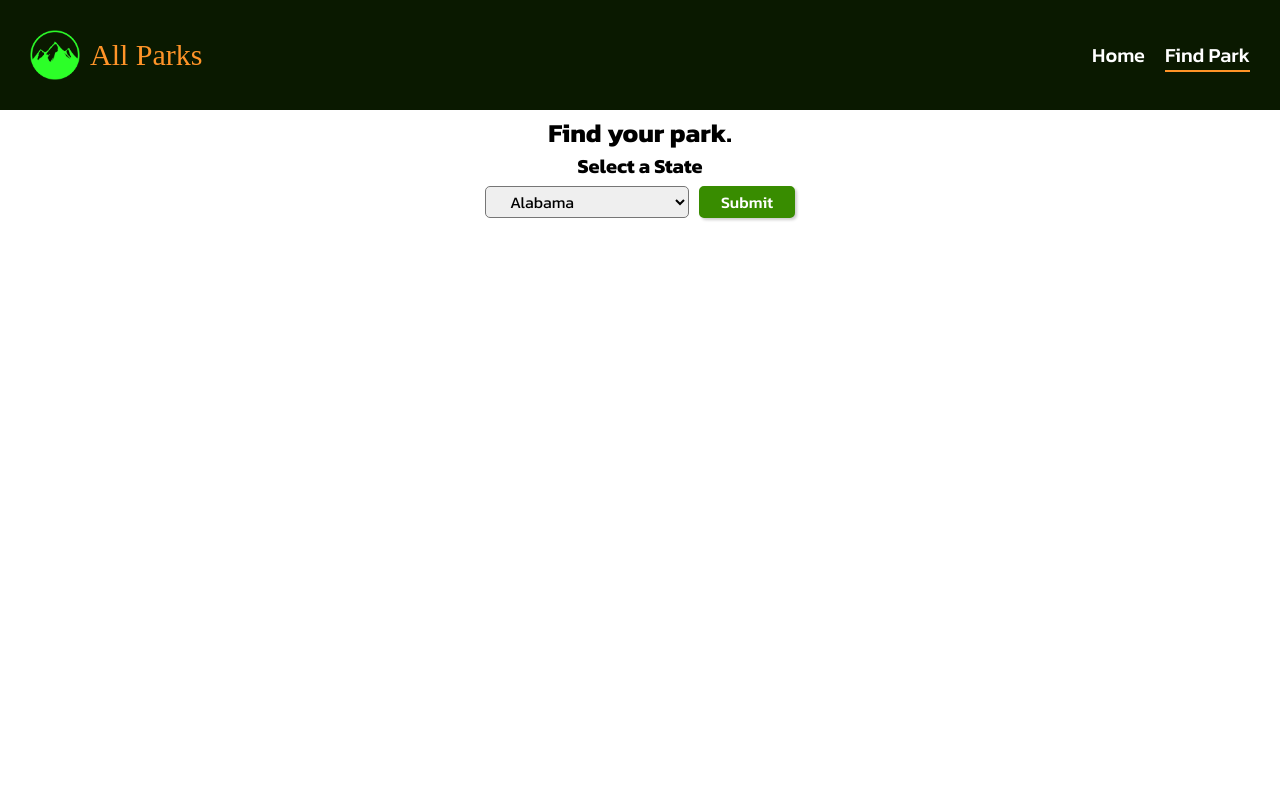
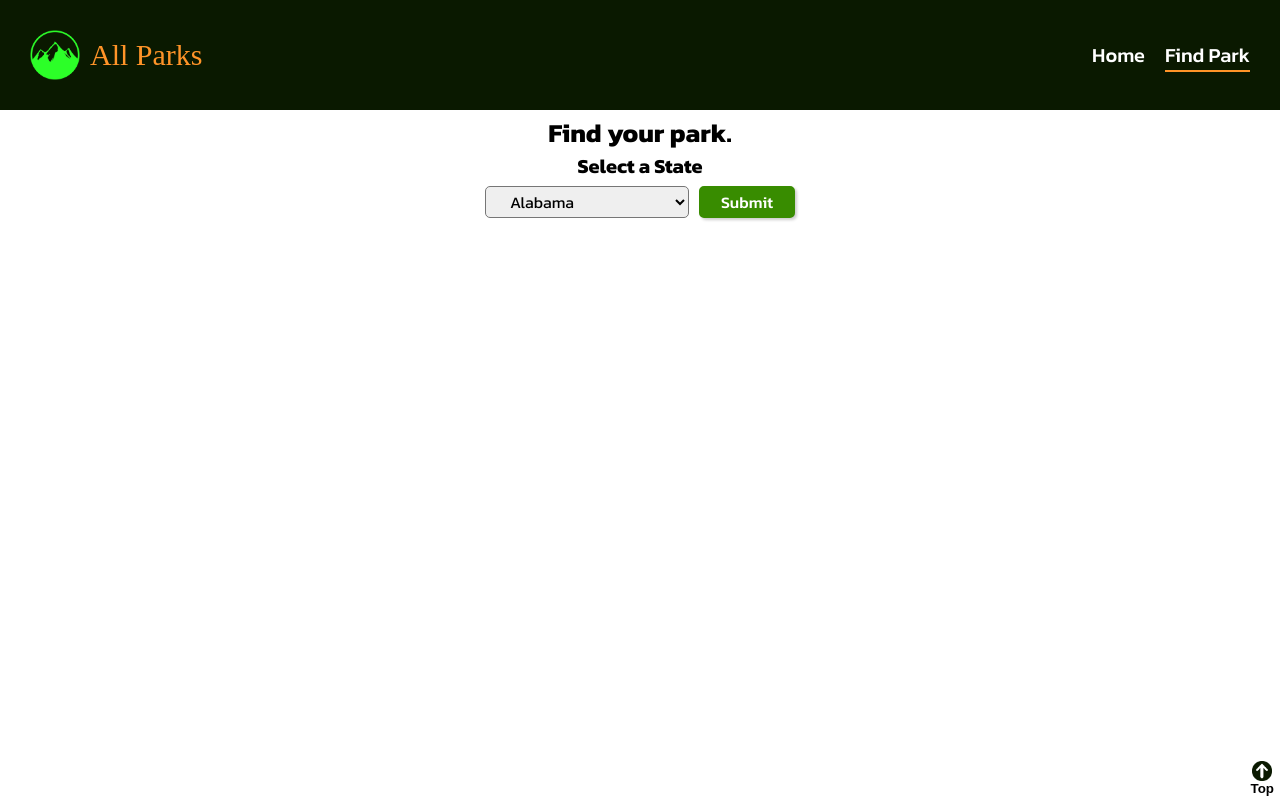
Before and after one commit to bjwalters93/national-parks-app, a React (Create React App) app: page /find_park in a window 1280 px wide. Built offline with nearby package versions, Linux system fonts and the light colour scheme; a web font is replaced by a local one.

Commit message:
finished people page

```diff
--- a/src/routes/FindPark.tsx
+++ b/src/routes/FindPark.tsx
@@ -4,6 +4,7 @@ import { stateCodes } from "../utilityData";
 import { useLoaderData, Link, Form } from "react-router-dom";
 import LazyLoad from "react-lazy-load";
 import ImageError from "../images/ImageError.png";
+import scrollToTop from "../images/scrollToTop.png";
 
 type parkListData = {
   stateCode: string;
@@ -105,6 +106,25 @@ function FindPark() {
         </button>
       </Form>
       {parkArr.length > 0 && <ul className="list_container">{parkArr}</ul>}
+      <button
+        className="scroll_to_top"
+        onClick={() =>
+          window.scrollTo({
+            top: 0,
+            behavior: "smooth",
+          })
+        }
+      >
+        <img
+          src={scrollToTop}
+          alt="scroll to top"
+          width={20}
+          style={{
+            display: "block",
+          }}
+        />
+        Top
+      </button>
     </div>
   );
 }
--- a/src/routes/People.css
+++ b/src/routes/People.css
@@ -30,18 +30,38 @@
 
 .person_container {
   border-top: 1px solid black;
+  border-bottom: 1px solid black;
+}
+
+.People .person_container:first-child {
+  border-top: 2px solid black;
+}
+
+.People .person_container:last-child {
+  border-bottom: 2px solid black;
+}
+
+.person_img_cont {
+  margin: 0 auto;
 }
 
 .person_img {
-  width: 100px;
+  width: 100%;
+  /* margin: 0 auto; */
 }
 
 .person_expand {
-  display: initial;
+  /* display: initial; */
+  max-height: 500px;
+  overflow-y: scroll;
+  transition: max-height 0.1s linear;
 }
 
 .person_retract {
-  display: none;
+  /* display: none; */
+  max-height: 0px;
+  overflow: clip;
+  transition: max-height 0.1s linear;
 }
 
 .expand_arrow {
--- a/src/routes/People.tsx
+++ b/src/routes/People.tsx
@@ -83,7 +83,7 @@ function People() {
             }
           >
             {person.images[0].url !== "" && (
-              <LazyLoad>
+              <LazyLoad width="90%" threshold={0.1} className="person_img_cont">
                 <img
                   className="person_img"
                   src={person.images[0].url}
@@ -100,6 +100,7 @@ function People() {
   return (
     <div className="People">
       <h1 className="people__title">People</h1>
+      <p>A list of people related to this park.</p>
       {peopleArr.length > 0 ? (
         <div className="people_container">{peopleArr}</div>
       ) : (
```
